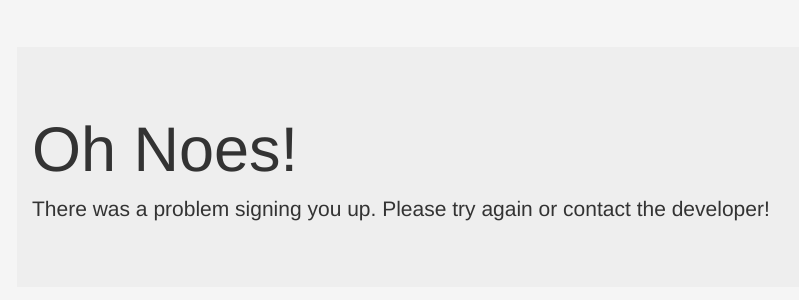
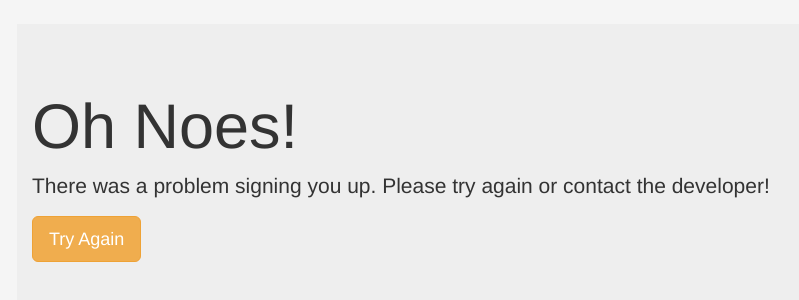
Before and after one commit to LukeMcCann/NewsLetter-Signup, a website: page failure.html in a window 1280 px wide. Shown: the part 218-518 px from the top of the page, without its empty margins (38-837 px from the left). Drawn offline with nearby package versions, Linux system fonts and the light colour scheme.

Commit message:
Add redirection for failure page to signup

```diff
--- a/app.js
+++ b/app.js
@@ -58,6 +58,10 @@ app.post('/', function (req, res) {
     }
 });
 
+app.post('/failure', function (req, res) {
+    res.redirect('/');
+});
+
 app.listen(3000, function () {
     console.log('Listening on port: 3000');
 });
--- a/failure.html
+++ b/failure.html
@@ -16,6 +16,11 @@
         <div class="container">
             <h1 class="display-4">Oh Noes!</h1>
             <p class="lead">There was a problem signing you up. Please try again or contact the developer!</p>
+            <form action="/failure" method="post">
+                <button class="btn btn-lg btn-warning" type="submit" name="button">
+                    Try Again
+                </button>
+            </form>
         </div>
     </div>
 
```
